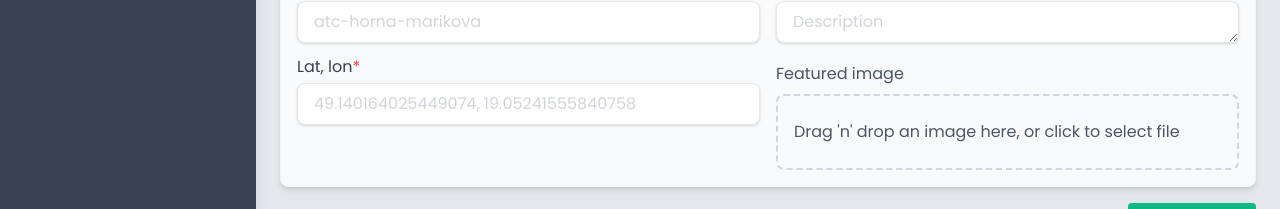
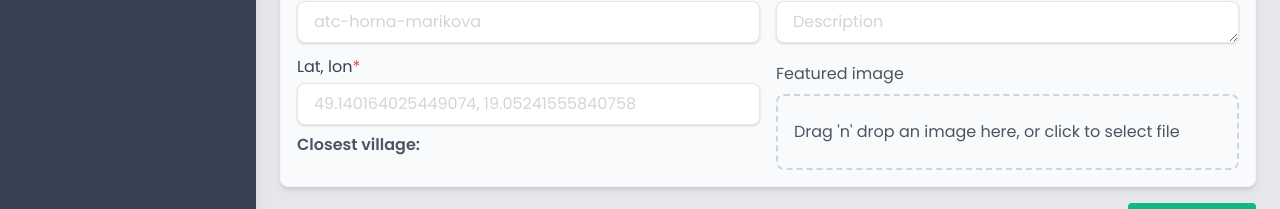
Before and after one commit to kancur/campings, a Next.js app: page /admin/camps/new in a window 1280 px wide. Shown: the part 330-539 px from the top of the page. Built offline with nearby package versions, Linux system fonts and the light colour scheme; no server answers.

Commit message:
add fetching of closest village on coords input

```diff
--- a/components/admin/camps/new/parts/InputCoords.jsx
+++ b/components/admin/camps/new/parts/InputCoords.jsx
@@ -1,14 +1,35 @@
 import { useEffect, useState } from 'react';
 import { Input } from '../Input';
 import { inputClasses } from '../EditOrAddCamp';
+import { DB_HOST } from '../../../../../OPTIONS';
 
 export function InputCoords({ mergeCoords, fetchedCoords }) {
-  const [coords, setCoords] = useState();
-  const [isInvalid, setIsInvalid] = useState(false);
+  const [coords, setCoords] = useState('');
+  const [coordsObj, setCoordsObj] = useState({});
+  const [isValid, setIsValid] = useState(true);
+  const [closestVillage, setClosestVillage] = useState({});
+
+  function fetchClosestVillage() {
+    const params = {
+      ...coordsObj,
+      limit: 1,
+    };
+    const searchParams = new URLSearchParams(params);
+    fetch(`${DB_HOST}/api/village/close/?${searchParams.toString()}`)
+      .then((res) => res.json())
+      .then((json) => setClosestVillage(json[0]));
+  }
+
+  useEffect(() => {
+    if (isValid && coordsObj) {
+      fetchClosestVillage()
+    }
+  }, [coordsObj, isValid]);
 
   useEffect(() => {
     if (fetchedCoords) {
       setCoords(coordsToString(fetchedCoords));
+      setCoordsObj(fetchedCoords)
     }
   }, [fetchedCoords]);
 
@@ -17,7 +38,10 @@ export function InputCoords({ mergeCoords, fetchedCoords }) {
   const isLatitude = (lat) =>
     lat !== undefined && lat.length > 0 && isFinite(lat) && Math.abs(lat) <= 90;
   const isLongitude = (lon) =>
-    lon !== undefined && lon.length > 0 && isFinite(lon) && Math.abs(lon) <= 180;
+    lon !== undefined &&
+    lon.length > 0 &&
+    isFinite(lon) &&
+    Math.abs(lon) <= 180;
 
   const handleCoordsInput = (e) => {
     setCoords(e.target.value);
@@ -25,22 +49,23 @@ export function InputCoords({ mergeCoords, fetchedCoords }) {
       const raw = e.target.value;
       const removedWhitespace = raw.replace(/\s/g, '');
       const [lat, lon] = removedWhitespace.split(',');
-      console.log('lat', lat, 'lon', lon);
+      setCoordsObj({ lat, lon });
       if (!isLatitude(lat)) {
         throw new Error('invalid latitude');
       }
       if (!isLongitude(lon)) {
         throw new Error('invalid longitude');
       }
+      setIsValid(true);
       mergeCoords({ lat, lon });
-      setIsInvalid(false);
     } catch (error) {
       console.log(error.message);
-      setIsInvalid(true);
+      setIsValid(false);
     }
   };
 
   return (
+    <div className="flex flex-col gap-1">
       <Input
         onInput={handleCoordsInput}
         type="text"
@@ -49,8 +74,10 @@ export function InputCoords({ mergeCoords, fetchedCoords }) {
         className={`${inputClasses} `}
         placeholder="49.140164025449074, 19.05241555840758"
         value={coords}
-      invalid={isInvalid && coords?.length > 0}
-      valid={!isInvalid && coords?.length > 0}
+        invalid={!isValid && coords?.length > 0}
+        valid={isValid && coords?.length > 0}
       />
+      <p><span className="font-semibold">Closest village:</span> {closestVillage?.name}</p>
+    </div>
   );
 }
```
Lines whose indentation alone changed are shown as unchanged.
